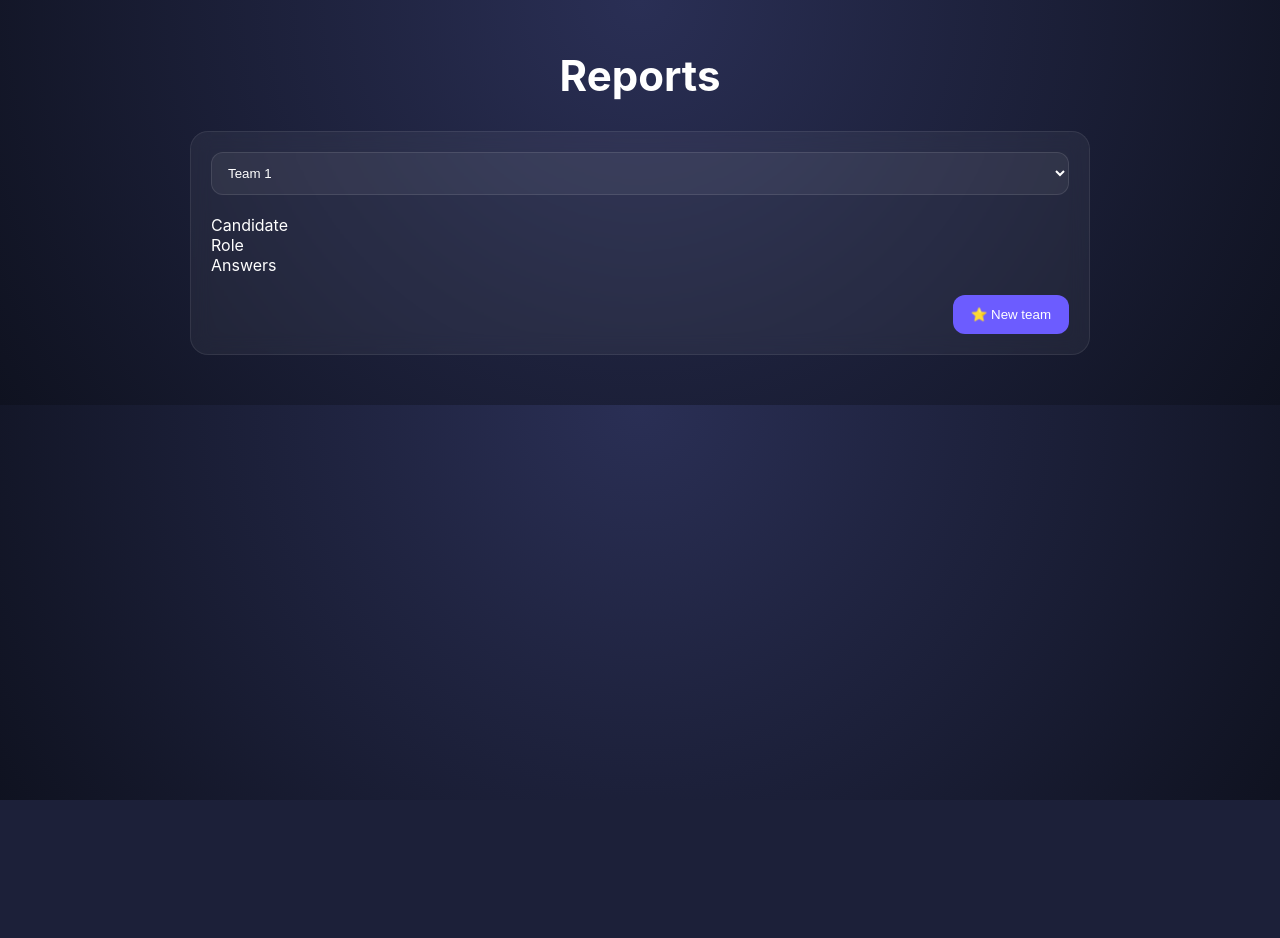
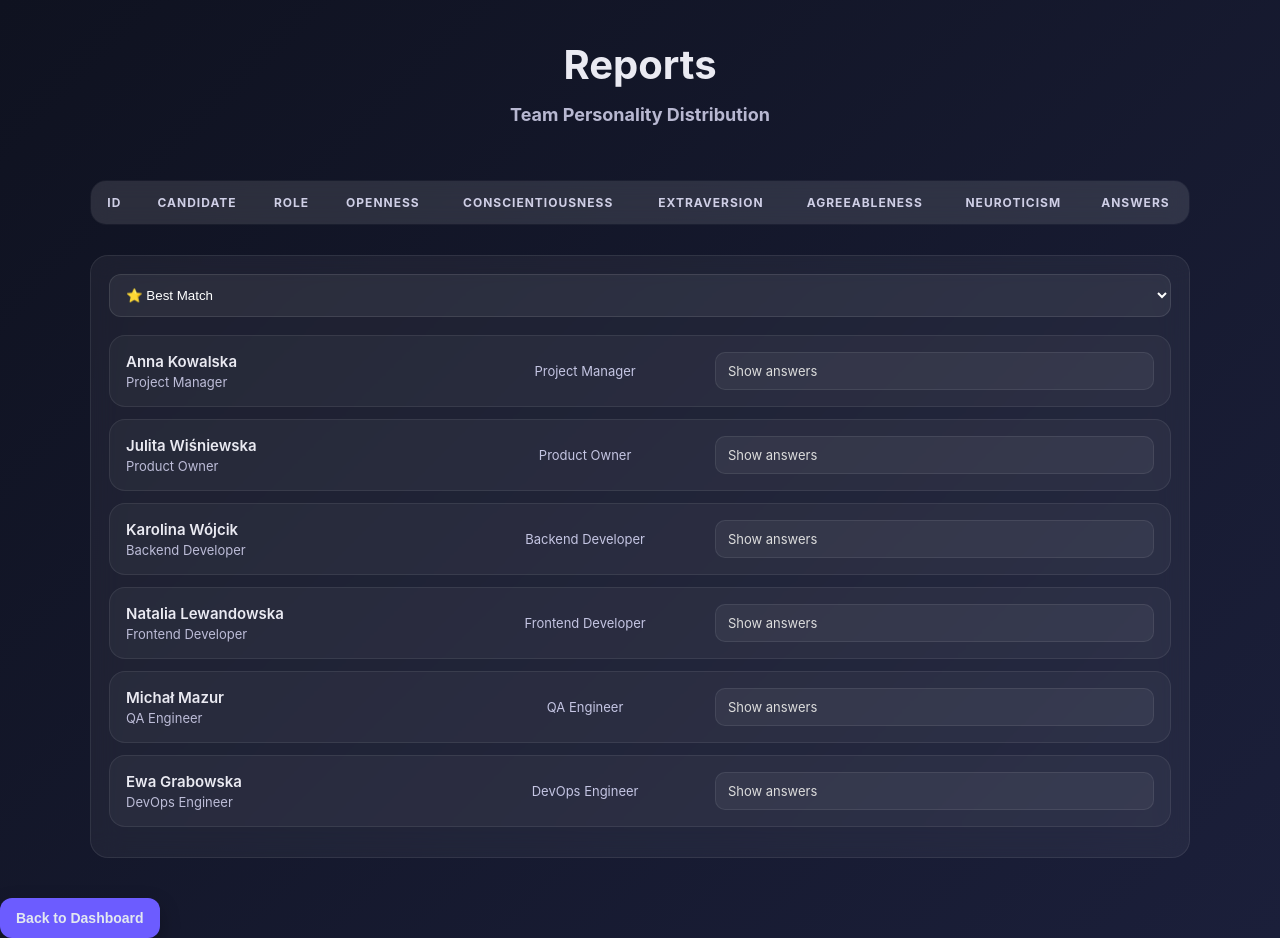
Before and after one commit to wernaw/DREAMteam, a FastAPI app: page /recruiter/reports.html in a window 1280 px wide. Before the commit the page ends 800 px from the top, so only its background shows below. Run offline with FastAPI, Linux system fonts and the light colour scheme; lists and menus that the app fills with data are empty.

Commit message:
basic_frontend_v3

```diff
--- a/api/static/style_reports.css
+++ b/api/static/style_reports.css
@@ -1,126 +1,186 @@
 body {
     margin: 0;
     font-family: Inter, Arial, sans-serif;
-    background: radial-gradient(circle at top, #2a2f55, #0f1220);
-    color: white;
+    background: linear-gradient(135deg, #0f1220, #1b1f3a);
+    color: #eaeaf2;
 }
 
-.bg {
-    position: fixed;
-    width: 100%;
-    height: 100%;
-    z-index: -1;
+/* ===== CONTAINER ===== */
+
+.container {
+    width: min(1100px, 92%);
+    margin: 40px auto;
 }
 
-.container {
-    width: 900px;
-    margin: 50px auto;
-}
+/* ===== TITLES ===== */
 
 h1 {
     text-align: center;
-    font-size: 42px;
-    margin-bottom: 30px;
+    font-size: 40px;
+    margin-bottom: 10px;
 }
 
-.panel {
-    background: rgba(255,255,255,0.05);
+h2 {
+    text-align: center;
+    font-size: 18px;
+    color: #b8b8d1;
+    margin-bottom: 25px;
+}
+
+/* ===== TABLES (GENERAL) ===== */
+
+table {
+    width: 100%;
+    border-collapse: collapse;
+
+    margin: 20px 0 30px;
+
+    background: rgba(255,255,255,0.04);
+    border-radius: 16px;
+    overflow: hidden;
+
     border: 1px solid rgba(255,255,255,0.08);
-    border-radius: 18px;
-    padding: 20px;
     backdrop-filter: blur(10px);
 }
 
+th, td {
+    padding: 14px;
+    text-align: center;
+}
+
+th {
+    font-size: 12px;
+    text-transform: uppercase;
+    letter-spacing: 1px;
+
+    background: rgba(255,255,255,0.08);
+    color: #cfcfe6;
+}
+
+td {
+    font-size: 14px;
+    color: #e6e6f2;
+    border-top: 1px solid rgba(255,255,255,0.06);
+}
+
+/* ===== REPORTS TABLE (only tbody id) ===== */
+
+#reports tr:hover {
+    background: rgba(255,255,255,0.05);
+    transition: 0.2s ease;
+}
+
+/* ===== PANEL ===== */
+
+.panel {
+    margin-top: 25px;
+
+    padding: 18px;
+    border-radius: 18px;
+
+    background: rgba(255,255,255,0.05);
+    border: 1px solid rgba(255,255,255,0.08);
+
+    backdrop-filter: blur(14px);
+}
+
+/* ===== SELECT ===== */
+
 select {
     width: 100%;
-    background: rgba(255,255,255,0.05);
-    color: white;
+    padding: 12px;
+
+    border-radius: 12px;
+    margin-bottom: 18px;
+
+    background: rgba(255,255,255,0.06);
+    color: #fff;
+
     border: 1px solid rgba(255,255,255,0.1);
-    padding: 12px;
-    border-radius: 12px;
-    margin-bottom: 20px;
     outline: none;
+
+    cursor: pointer;
 }
 
-#reports {
-    display: flex;
-    flex-direction: column;
-    gap: 14px;
-}
+/* ===== ROW (CARDS VIEW) ===== */
 
 .row {
-    display: flex;
-    flex-direction: column;
+    display: grid;
+    grid-template-columns: 1.5fr 1fr 2fr;
+    gap: 20px;
 
     padding: 16px;
+    margin-bottom: 12px;
+
     border-radius: 16px;
 
-    background: rgba(255,255,255,0.05);
-    border: 1px solid rgba(255,255,255,0.06);
+    background: rgba(255,255,255,0.04);
+    border: 1px solid rgba(255,255,255,0.08);
 
-    transition: 0.2s;
+    transition: 0.2s ease;
 }
 
 .row:hover {
-    background: rgba(255,255,255,0.08);
-    transform: translateY(-2px);
+    transform: translateY(-3px);
+    background: rgba(255,255,255,0.07);
+    border-color: rgba(120,120,255,0.25);
 }
 
 .row.active {
-    background: rgba(108,92,255,0.2);
-    border: 1px solid rgba(108,92,255,0.4);
+    border: 1px solid rgba(120,120,255,0.5);
+    background: rgba(120,120,255,0.08);
 }
 
-.row-top {
-    display: flex;
-    justify-content: space-between;
-    align-items: center;
-}
+/* first column */
 
 .name {
+    font-size: 15px;
     font-weight: 600;
-    font-size: 16px;
 }
 
 .role {
-    font-size: 12px;
-    color: #aaa;
+    font-size: 13px;
+    color: #bdbdd8;
+    margin-top: 3px;
 }
 
+/* middle column */
+
 .row-role {
-    margin-top: 8px;
+    display: flex;
+    align-items: center;
+    justify-content: center;
+
     font-size: 13px;
-    color: #ddd;
+    color: #d6d6f5;
     opacity: 0.9;
 }
 
-details {
-    margin-top: 12px;
-}
+/* ===== DETAILS / ANSWERS ===== */
 
 summary {
     cursor: pointer;
+
     padding: 10px 12px;
-    border-radius: 12px;
+    border-radius: 10px;
 
     background: rgba(255,255,255,0.05);
-    border: 1px solid rgba(255,255,255,0.1);
+    border: 1px solid rgba(255,255,255,0.08);
 
     font-size: 13px;
     color: #ddd;
+
     list-style: none;
-
     transition: 0.2s;
 }
 
 summary:hover {
-    background: rgba(255,255,255,0.08);
+    background: rgba(255,255,255,0.09);
 }
 
 summary::-webkit-details-marker {
     display: none;
 }
-
 
 .answers-box {
     margin-top: 10px;
@@ -128,41 +188,39 @@ summary::-webkit-details-marker {
 
     border-radius: 12px;
 
-    background: rgba(255,255,255,0.03);
-    border: 1px solid rgba(255,255,255,0.08);
+    background: rgba(0,0,0,0.25);
+    border: 1px solid rgba(255,255,255,0.06);
 }
 
 .answer {
+    font-size: 13px;
     padding: 6px 0;
-    font-size: 13px;
-    color: #ccc;
-    border-bottom: 1px solid rgba(255,255,255,0.05);
+    color: #cfcfe6;
+
+    border-bottom: 1px solid rgba(255,255,255,0.06);
 }
 
 .answer:last-child {
     border-bottom: none;
 }
 
-.actions {
-    display: flex;
-    justify-content: flex-end;
-    margin-top: 20px;
-}
-
 button {
-    padding: 12px 18px;
+    cursor: pointer;
     border-radius: 12px;
+    padding: 12px 16px;
     border: none;
-    cursor: pointer;
-
     background: #6c5cff;
-    color: white;
-    font-weight: 500;
-
-    transition: 0.2s;
+    color: #e2e8f0;
+    font-weight: 600;
+    font-size: 14px;
+    transition: 0.2s ease;
+    box-shadow: 0 8px 20px rgba(0,0,0,0.25);
 }
 
 button:hover {
-    transform: translateY(-1px);
-    opacity: 0.9;
+    transform: translateY(-2px);
 }
+
+button:active {
+    transform: translateY(0px);
+}
--- a/api/templates/recruiter/reports.html
+++ b/api/templates/recruiter/reports.html
@@ -14,29 +14,141 @@
 
     <h1>Reports</h1>
 
+    <h2>Team Personality Distribution</h2>
+
+    <!-- TEAM SUMMARY -->
+    <table>
+        <tbody id="teamSummary"></tbody>
+    </table>
+
+    <!-- MAIN TABLE -->
+    <table>
+        <thead>
+            <tr>
+                <th>ID</th>
+                <th>Candidate</th>
+                <th>Role</th>
+                <th>Openness</th>
+                <th>Conscientiousness</th>
+                <th>Extraversion</th>
+                <th>Agreeableness</th>
+                <th>Neuroticism</th>
+                <th>Answers</th>
+            </tr>
+        </thead>
+        <tbody id="reports"></tbody>
+    </table>
+
+    <!-- PANEL -->
     <div class="panel">
 
-        <select>
-            <option>Team 1</option>
+        <select id="teamSelect">
+            <option value="0">⭐ Best Match</option>
+            <option value="1">Second Team</option>
+            <option value="2">Third Team</option>
         </select>
 
-        <div class="table-header">
-            <div>Candidate</div>
-            <div>Role</div>
-            <div>Answers</div>
+        <div class="row">
+            <div>
+                <div class="name">Anna Kowalska</div>
+                <div class="role">Project Manager</div>
+            </div>
+
+            <div class="row-role">Project Manager</div>
+
+            <div class="row-answers">
+                <details>
+                    <summary>Show answers</summary>
+                    <div class="answers-box">...</div>
+                </details>
+            </div>
         </div>
 
-        <div id="reports"></div>
+        <div class="row">
+            <div>
+                <div class="name">Julita Wiśniewska</div>
+                <div class="role">Product Owner</div>
+            </div>
 
-        <div class="actions">
-            <button onclick="window.location.href='/recruiter/generator.html'">⭐ New team</button>
+            <div class="row-role">Product Owner</div>
+
+            <div class="row-answers">
+                <details>
+                    <summary>Show answers</summary>
+                    <div class="answers-box">...</div>
+                </details>
+            </div>
+        </div>
+
+        <div class="row">
+            <div>
+                <div class="name">Karolina Wójcik</div>
+                <div class="role">Backend Developer</div>
+            </div>
+
+            <div class="row-role">Backend Developer</div>
+
+            <div class="row-answers">
+                <details>
+                    <summary>Show answers</summary>
+                    <div class="answers-box">...</div>
+                </details>
+            </div>
+        </div>
+
+        <div class="row">
+            <div>
+                <div class="name">Natalia Lewandowska</div>
+                <div class="role">Frontend Developer</div>
+            </div>
+
+            <div class="row-role">Frontend Developer</div>
+
+            <div class="row-answers">
+                <details>
+                    <summary>Show answers</summary>
+                    <div class="answers-box">...</div>
+                </details>
+            </div>
+        </div>
+
+        <div class="row">
+            <div>
+                <div class="name">Michał Mazur</div>
+                <div class="role">QA Engineer</div>
+            </div>
+
+            <div class="row-role">QA Engineer</div>
+
+            <div class="row-answers">
+                <details>
+                    <summary>Show answers</summary>
+                    <div class="answers-box">...</div>
+                </details>
+            </div>
+        </div>
+
+        <div class="row">
+            <div>
+                <div class="name">Ewa Grabowska</div>
+                <div class="role">DevOps Engineer</div>
+            </div>
+
+            <div class="row-role">DevOps Engineer</div>
+
+            <div class="row-answers">
+                <details>
+                    <summary>Show answers</summary>
+                    <div class="answers-box">...</div>
+                </details>
+            </div>
         </div>
 
     </div>
+
 </div>
 
 <script>
-
 async function loadReports() {
     const res = await fetch("/api/results");
     const data = await res.json();
@@ -52,46 +164,43 @@ async function loadReports() {
             for (let j = 0; j < c.history.length; j++) {
                 const h = c.history[j];
 
-                answersHtml +=
-                    "<div class='answer'>" +
-                        "<b>" + (h.role || "") + ":</b> " +
-                        (h.content || "") +
-                    "</div>";
+                answersHtml += `
+                    <div class="answer">
+                        <b>${h.role || ""}:</b> ${h.content || ""}
+                    </div>
+                `;
             }
         }
 
-        html +=
-            "<div class='row " + (i === 0 ? "active" : "") + "'>" +
-
-                "<div class='row-top'>" +
-                    "<div>" +
-                        "<div class='name'>" + (c.name || "") + "</div>" +
-                        "<div class='role'>" + (c.role || "") + "</div>" +
-                    "</div>" +
-                "</div>" +
-
-                "<div class='row-role'>" +
-                    "Role: " + (c.role || "") +
-                "</div>" +
-
-                "<div class='row-answers'>" +
-                    "<details>" +
-                        "<summary>Show answers</summary>" +
-                        "<div class='answers-box'>" +
-                            answersHtml +
-                        "</div>" +
-                    "</details>" +
-                "</div>" +
-
-            "</div>";
+        html += `
+            <tr>
+                <td>${c.id ?? ""}</td>
+                <td>${c.name ?? ""}</td>
+                <td>${c.role ?? ""}</td>
+                <td>${c.personality?.openness ?? ""}</td>
+                <td>${c.personality?.conscientiousness ?? ""}</td>
+                <td>${c.personality?.extraversion ?? ""}</td>
+                <td>${c.personality?.agreeableness ?? ""}</td>
+                <td>${c.personality?.neuroticism ?? ""}</td>
+                <td>
+                    <details>
+                        <summary>Show answers</summary>
+                        <div class="answers-box">
+                            ${answersHtml}
+                        </div>
+                    </details>
+                </td>
+            </tr>
+        `;
     }
 
     document.getElementById("reports").innerHTML = html;
 }
 
 loadReports();
-
 </script>
-
+    <div class="table-footer">
+            <button class="btn-outline" onclick="window.location.href='/recruiter/dashboard.html'">Back to Dashboard</button>
+    </div>
 </body>
 </html>
```
